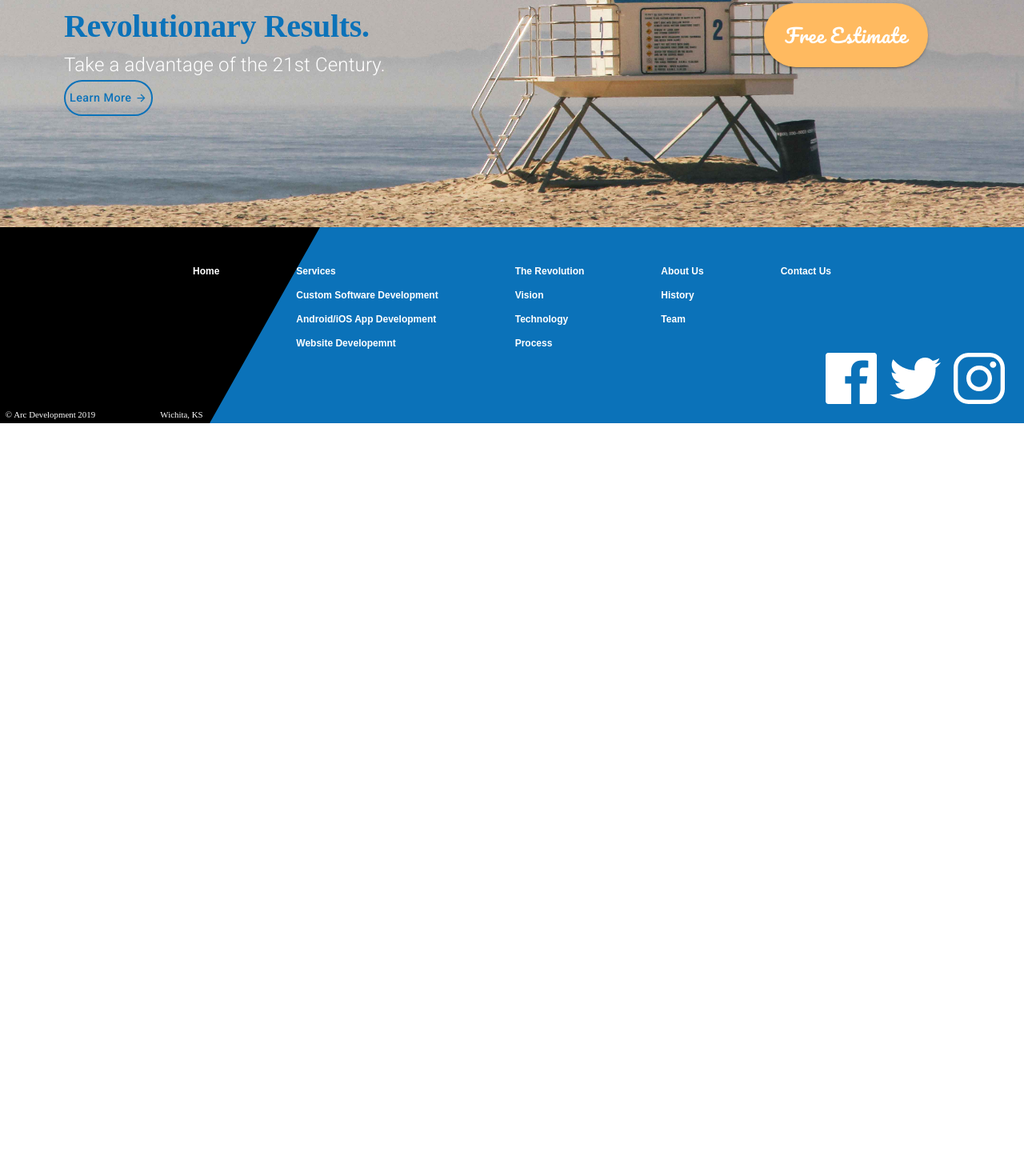
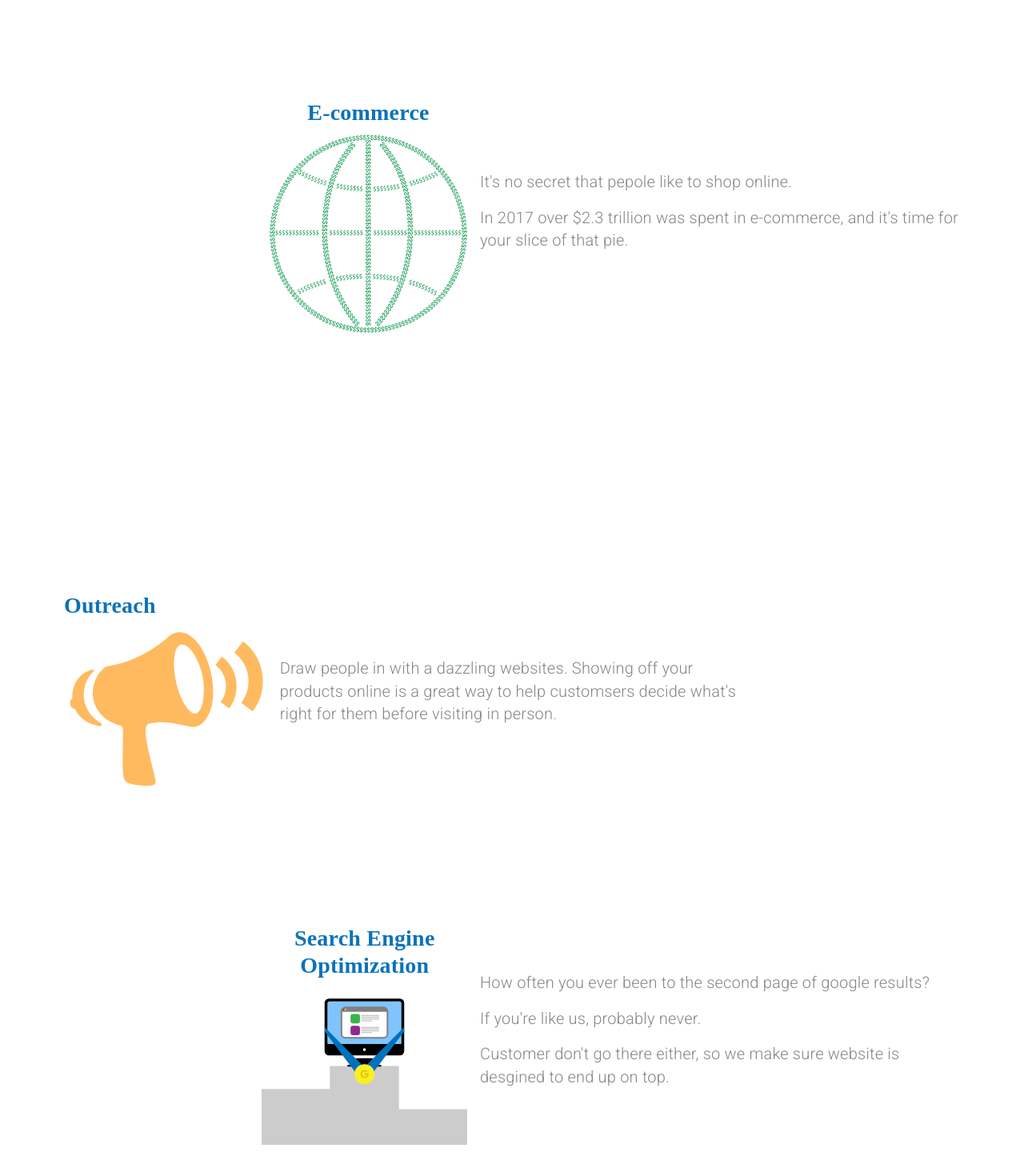
Before and after one commit to arunsinghsnd/NativeCodeLab, a React (Create React App) app: page /websites in a window 1280 px wide. Shown: the part 900-2370 px from the top of the page at 80% size. Before the commit the page ends 1429 px from the top, so only its background shows below. Built offline with nearby package versions, Linux system fonts and the light colour scheme.

Commit message:
added the ecom , seo outreach sections

```diff
--- a/src/components/Websites.js
+++ b/src/components/Websites.js
@@ -140,6 +140,7 @@ const Websites = props => {
         direction="row"
         alignItems="center"
         className={classes.rowContainer}
+        style={{ marginTop: "10em" }}
       >
         <Grid item>
           <Grid container direction="column">
@@ -169,6 +170,127 @@ const Websites = props => {
           </Typography>
         </Grid>
       </Grid>
+      <Grid
+        item
+        container
+        direction="row"
+        alignItems="center"
+        justifyContent="flex-end"
+        className={classes.rowContainer}
+        style={{ marginTop: "10em", marginBottom: "10em" }}
+      >
+        <Grid item>
+          <Grid container direction="column">
+            <Grid item>
+              <Typography align="center" variant="h4" gutterBottom>
+                E-commerce
+              </Typography>
+            </Grid>
+            <Grid item>
+              <img
+                src={ecommerce}
+                alt="grap with mangnifying glass revealing 1's and 0's"
+              />
+            </Grid>
+          </Grid>
+        </Grid>
+        <Grid item style={{ marginLeft: "1em" }}>
+          <Typography
+            variant="body2"
+            paragraph
+            className={classes.paragraphContainer}
+          >
+            It's no secret that pepole like to shop online.
+          </Typography>
+          <Typography
+            variant="body2"
+            paragraph
+            className={classes.paragraphContainer}
+          >
+            In 2017 over $2.3 trillion was spent in e-commerce, and it's time
+            for your slice of that pie.
+          </Typography>
+        </Grid>
+      </Grid>
+      <Grid
+        item
+        container
+        direction="row"
+        alignItems="center"
+        className={classes.rowContainer}
+        style={{ marginTop: "10em", marginBottom: "10em" }}
+      >
+        <Grid item>
+          <Grid container direction="column">
+            <Grid item>
+              <Typography variant="h4" gutterBottom>
+                Outreach
+              </Typography>
+            </Grid>
+            <Grid item>
+              <img src={outreach} alt="megaphone" />
+            </Grid>
+          </Grid>
+        </Grid>
+        <Grid item style={{ marginLeft: "1em" }}>
+          <Typography
+            variant="body2"
+            gutterBottom
+            className={classes.paragraphContainer}
+          >
+            Draw people in with a dazzling websites. Showing off your products
+            online is a great way to help customsers decide what's right for
+            them before visiting in person.
+          </Typography>
+        </Grid>
+      </Grid>
+      <Grid
+        item
+        container
+        direction="row"
+        alignItems="center"
+        justifyContent="flex-end"
+        className={classes.rowContainer}
+        style={{ marginBottom: "10em" }}
+      >
+        <Grid item>
+          <Grid container direction="column">
+            <Grid item>
+              <Typography align="center" variant="h4" gutterBottom>
+                Search Engine <br />
+                Optimization
+              </Typography>
+            </Grid>
+            <Grid item>
+              <img src={seo} alt="wesites standing on winner's podium" />
+            </Grid>
+          </Grid>
+        </Grid>
+        <Grid item style={{ marginLeft: "1em" }}>
+          <Typography
+            variant="body2"
+            paragraph
+            className={classes.paragraphContainer}
+          >
+            How often you ever been to the second page of google results?
+          </Typography>
+          <Typography
+            variant="body2"
+            paragraph
+            className={classes.paragraphContainer}
+          >
+            If you're like us, probably never.
+          </Typography>
+          <Typography
+            variant="body2"
+            paragraph
+            className={classes.paragraphContainer}
+          >
+            Customer don't go there either, so we make sure website is desgined
+            to end up on top.
+          </Typography>
+        </Grid>
+      </Grid>
       <Grid item>
         <CallToAction setValue={props.setValue} />
       </Grid>
```
